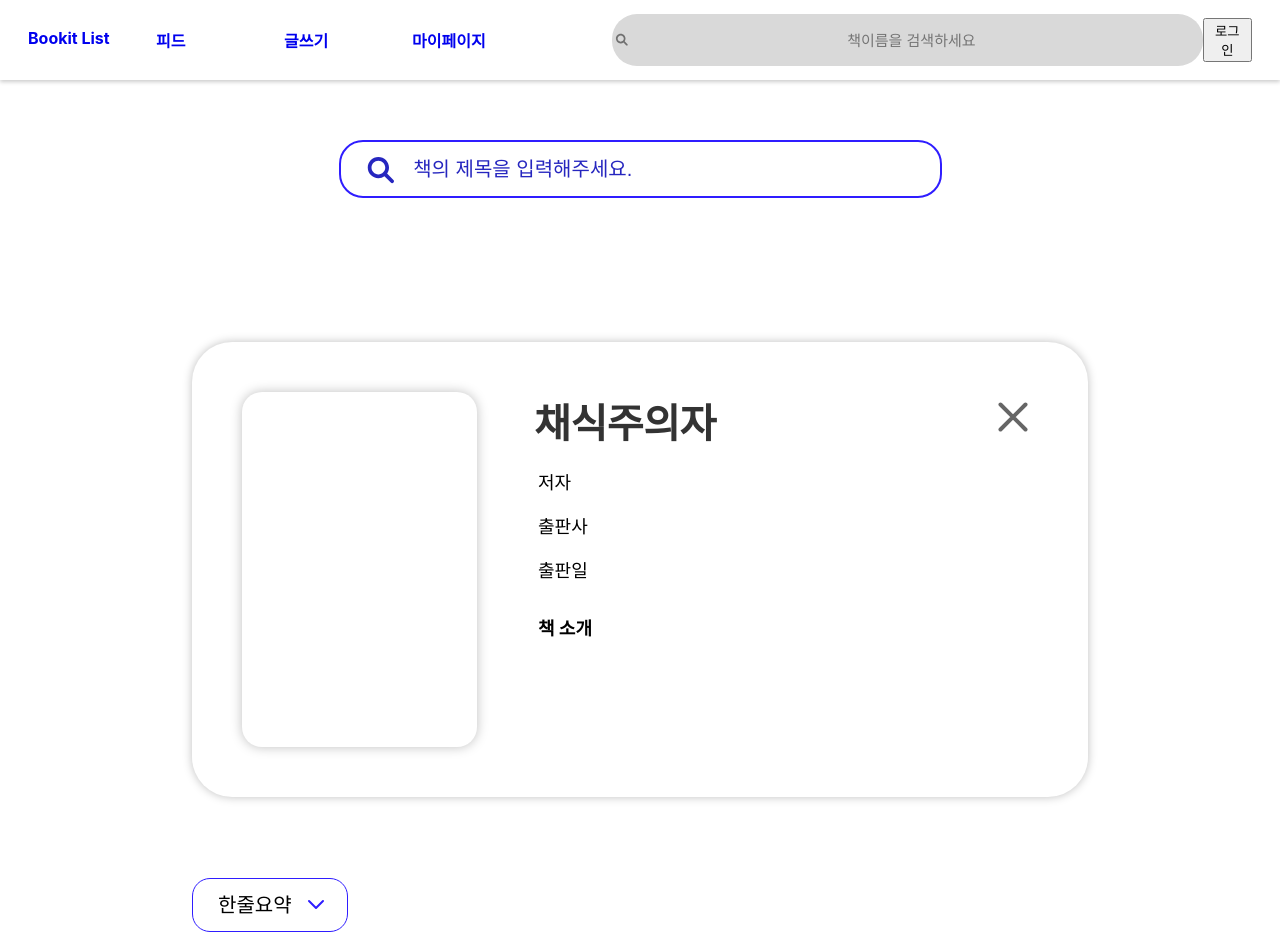
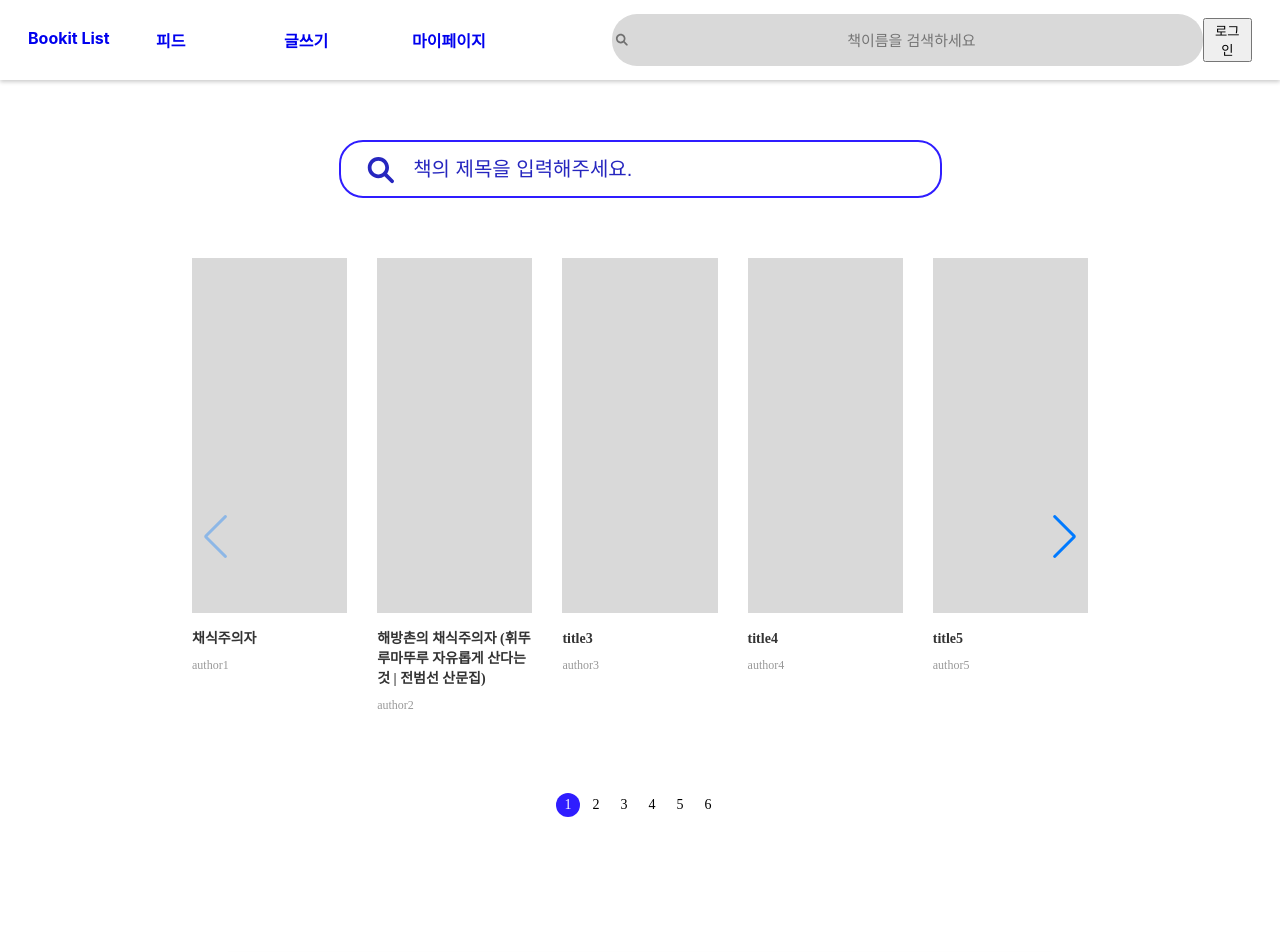
Before and after one commit to BookitList/BookitList_frontend, a React (Create React App) app: page /Writing in a window 1280 px wide. Shown: the top 952 px of the page. Built offline with nearby package versions, Linux system fonts and the light colour scheme.

Commit message:
Feat: 책 검색 시 swiper 추가 및 pagination 기능 추가

```diff
--- /dev/null
+++ b/src/pages/Writing/BookCarousel/BookCarousel.css
@@ -0,0 +1,65 @@
+.BookCarousel{
+    color: black;
+    width: 100%;
+    margin-top: 60.34px;
+}
+
+.BookCover{
+    max-width: 242px;
+    height: 355px;
+    background-color: #D9D9D9;
+}
+
+.BookCarousel .BookTitle{
+    color: #333;
+    font-family: Pretendard;
+    font-size: 14px;
+    font-style: normal;
+    font-weight: 700;
+    line-height: 20px;
+    margin: 16px 0 8px 0;
+    max-width: 242px;
+    white-space: pre-wrap;
+}
+
+.BookCarousel .Author{
+    margin: 0;
+    color: #999;
+    font-family: Pretendard;
+    font-size: 12px;
+    font-style: normal;
+    font-weight: 400;
+    line-height: 16px;
+}
+
+.swiper-pagination {
+    display: flex;
+    justify-content: center;
+}
+
+.swiper-pagination.swiper-pagination-clickable.swiper-pagination-bullets.swiper-pagination-horizontal {
+
+}
+
+.swiper-pagination-bullet{
+    font-family: Pretendard;
+    font-size: 14px;
+    font-style: normal;
+    font-weight: 500;
+    line-height: 16px;
+    margin-right: 4px;
+    width: 24px;
+    height: 24px;
+    text-align: center;
+    line-height: 23px;
+}
+
+.swiper-pagination-bullet-active {
+    width: 24px;
+    height: 24px;
+    background-color: #2F1DFF;
+    border-radius: 100%;
+    color: white;
+    text-align: center;
+    line-height: 23px;
+}
--- /dev/null
+++ b/src/pages/Writing/BookCarousel/BookCarousel.js
@@ -0,0 +1,59 @@
+import React from 'react';
+import './BookCarousel.css';
+import { Swiper, SwiperSlide } from 'swiper/react';
+import 'swiper/css';
+import 'swiper/css/navigation';
+import { Pagination, Navigation } from 'swiper/modules';
+
+const BookCarousel = () => {
+
+    const posts = [
+        { cover: "cover 1", title: "채식주의자", author: "author1" },
+        { cover: "cover 2", title: "해방촌의 채식주의자 (휘뚜루마뚜루 자유롭게 산다는 것 | 전범선 산문집)", author: "author2" },
+        { cover: "cover 3", title: "title3", author: "author3" },
+        { cover: "cover 4", title: "title4", author: "author4" },
+        { cover: "cover 5", title: "title5", author: "author5" },
+        { cover: "cover 6", title: "title6", author: "author6" },
+        { cover: "cover 7", title: "title7", author: "author7" },
+        { cover: "cover 8", title: "title8", author: "author8" },
+        { cover: "cover 9", title: "title9", author: "author9" },
+        { cover: "cover 10", title: "title10 title10 title10 title10 title10 title10 title10 title10 title10 title10 title10 title10 title10 title10 title10 title10 title10 title10 title10 title10 title10", author: "author10" },
+    ];
+
+  return (
+    <div className='BookCarousel'>
+      <Swiper
+        slidesPerView={5}
+        centeredSlides={false}
+        spaceBetween={30}
+        pagination={{
+          el: '.swiper-pagination',
+          clickable: true,
+          renderBullet: function (index, className) {
+            return '<span class="' + className + '">' + (index + 1) + '</span>';
+          },
+        }}
+        navigation={{
+          nextEl: '.swiper-button-next',
+          prevEl: '.swiper-button-prev',
+        }}
+        modules={[Pagination, Navigation]}
+      >
+
+        {posts.map((post, index) => (
+          <SwiperSlide key={index}>
+            <div className='BookCover'>{post.link}</div>
+            <h2 className='BookTitle'>{post.title}</h2>
+            <p className='Author'>{post.author}</p>
+          </SwiperSlide>
+        ))}
+
+        <div className="swiper-pagination"></div>
+        <div className="swiper-button-prev"></div>
+        <div className="swiper-button-next"></div>
+      </Swiper>
+    </div>
+  );
+}
+
+export default BookCarousel;
--- a/src/pages/Writing/Writing.js
+++ b/src/pages/Writing/Writing.js
@@ -7,6 +7,7 @@ import deleteButton from '../../img/deleteButton.svg';
 import template from '../../img/template.svg';
 import clear from '../../img/clearButton.svg';
 import BookSearchIcon from 'img/BookSearchIcon.svg';
+import BookCarousel from './BookCarousel/BookCarousel';
 
 
 
@@ -61,6 +62,8 @@ const Writing = () => {
         <input className='BookSearchBar' placeholder='책의 제목을 입력해주세요.'/>
         </div>
       <div className='WritingContainer'>
+
+        <BookCarousel />
 
         <div className='SelectedBookContainer'>
           <div className='BookImg'></div>
```
